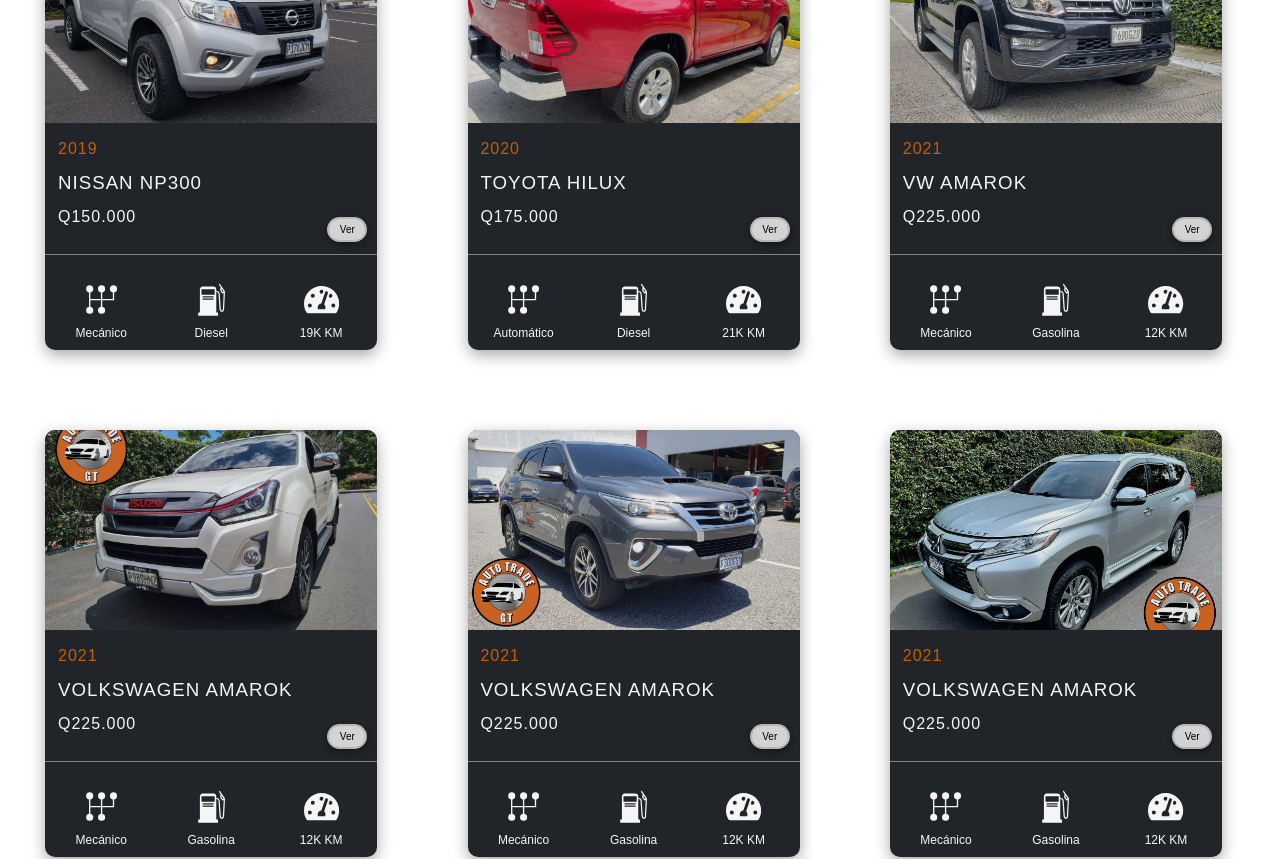
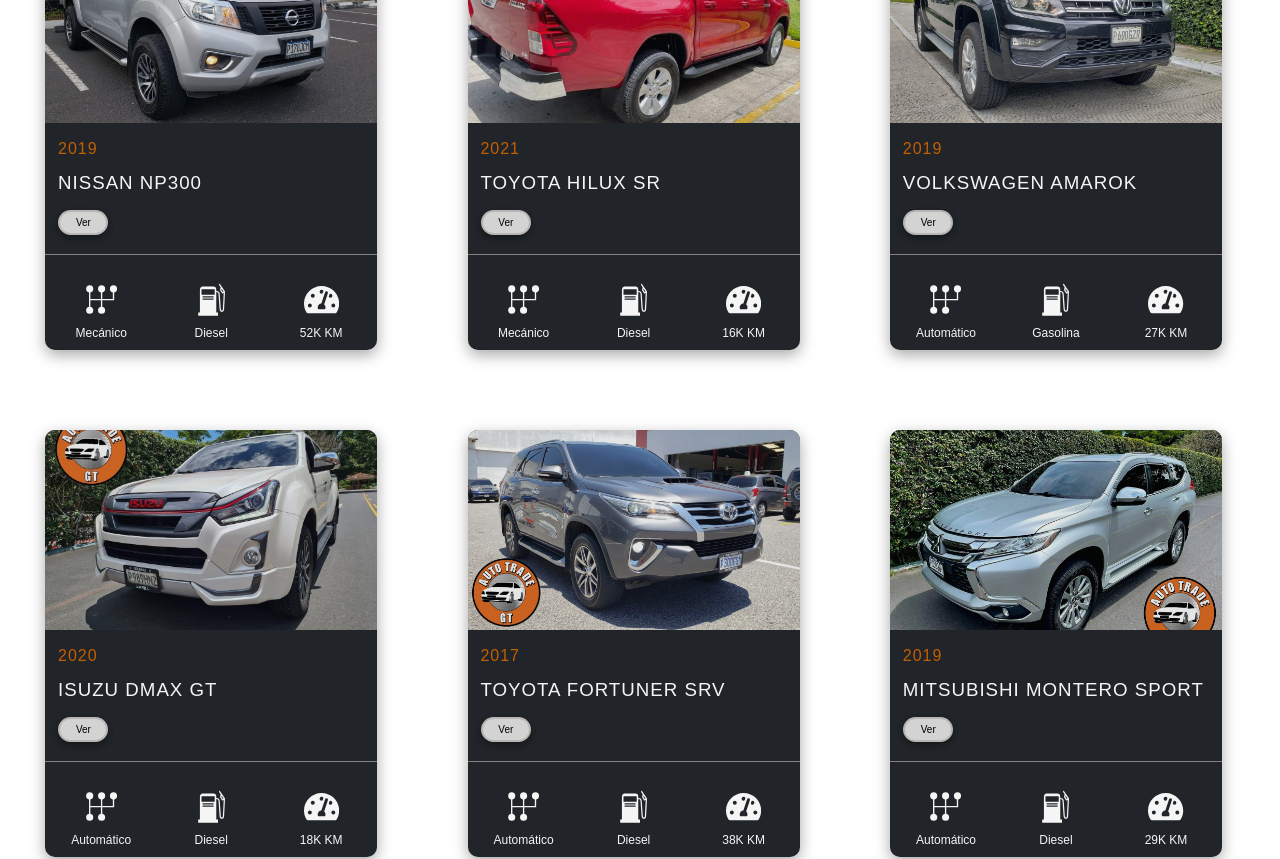
Before and after one commit to miguelgnz/autotradeprod, a React (Create React App) app: page / in a window 1280 px wide. Shown: the part 1820-2679 px from the top of the page. Built offline with nearby package versions, Linux system fonts and the light colour scheme; some icons are missing; the HTML template or start-up script is replaced by a standard one.

Commit message:
Client request modification of CarCards and Modal

```diff
--- a/src/components/CarsGrid/CarsGrid.js
+++ b/src/components/CarsGrid/CarsGrid.js
@@ -21,6 +21,7 @@
                     fuel={car.fuel}
                     mileage={car.mileage}
                     extras={car.extras}
+                    motor={car.motor}
                 />
                 );
             })}
--- a/src/components/layout/CarCard/CarCard.js
+++ b/src/components/layout/CarCard/CarCard.js
@@ -53,7 +53,7 @@
         <h3 className={classes.cardTitle} id={classes.carTitle}>
           {props.title}
         </h3>
-        <p className={classes.cardTitle}>{`Q${props.price}`}</p>
+        {/* <p className={classes.cardTitle}>{`Q${props.price}`}</p> */}
         <MoreInfoBtn carDetails={
             {
               title: props.title,
@@ -63,6 +63,7 @@
               fuel: props.fuel,
               mileage: props.mileage,
               price: props.price,
+              motor: props.motor,
               extras: props.extras
           }
         }/>
--- a/src/components/layout/CarCard/MoreInfoBtn.module.css
+++ b/src/components/layout/CarCard/MoreInfoBtn.module.css
@@ -8,13 +8,13 @@
     justify-content: center;
     align-items: center;
     cursor: pointer;
-    width: 40px;
+    width: 50px;
     height: 25px;
     color: black;
     font-size: 10px;
     position: relative;
-    bottom: 20px;
-    left: 85%;
+    bottom: -5px;
+    left: 4%;
 }
 
 .moreInfoBtn:hover {
--- a/src/components/layout/Modal/Modal.js
+++ b/src/components/layout/Modal/Modal.js
@@ -1,7 +1,7 @@
 import React, {useState} from 'react'
 import { BsFillArrowRightCircleFill, BsFillArrowLeftCircleFill, BsXLg } from 'react-icons/bs';
-import { GiGearStickPattern, GiGasPump } from 'react-icons/gi';
-import { FaTachometerAlt, FaMoneyBillAlt } from 'react-icons/fa';
+import { GiGearStickPattern, GiGasPump, GiCarWheel } from 'react-icons/gi';
+import { FaTachometerAlt } from 'react-icons/fa';
 
 import classes from './Modal.module.css'
 
@@ -65,11 +65,11 @@
                                 </li>
                                 <li className={classes.specItem}>
                                     <FaTachometerAlt className={classes.specIcon}/>
-                                    <span className={classes.specDetail}>Millas/Kilometros: {`${carDetails.mileage}.000`}</span>
+                                    <span className={classes.specDetail}>Kilometros: {`${carDetails.mileage}.000`}</span>
                                 </li>
                                 <li className={classes.specItem}>
-                                    <FaMoneyBillAlt className={classes.specIcon}/>
-                                    <span className={classes.specDetail}>Precio: {carDetails.price}</span>
+                                    <GiCarWheel className={classes.specIcon}/>
+                                    <span className={classes.specDetail}>Motor: {carDetails.motor}</span>
                                 </li>
                                 {/* <li className={classes.specItem}>
                                     <FaPlus className={classes.specIcon}/>
--- a/src/components/layout/Modal/Modal.module.css
+++ b/src/components/layout/Modal/Modal.module.css
@@ -127,7 +127,7 @@
   .specIcon {
     font-size: 2rem;
     margin: 0 15px;
-    color: #c45f00c4;
+    color: #676059c4;
   }
 
   .specDetail {
--- a/src/utilities/cars-data.js
+++ b/src/utilities/cars-data.js
@@ -49,63 +49,69 @@
     year: 2019,
     transmission: 'Mecánico',
     fuel: 'Diesel',
-    mileage: '19',
+    mileage: '52',
     price: '150.000',
+    motor: '2.5 C.C',
     extras: '"Lorem ipsum dolor sit amet, consectetur adipiscing elit, sed do eiusmod',
   },
   {
     id: 'c2',
-    title: 'TOYOTA HILUX',
+    title: 'TOYOTA HILUX SR',
     images: [car2_1, car2_2, car2_3, car2_4, car2_5, car2_6],
-    year: 2020,
-    transmission: 'Automático',
+    year: 2021,
+    transmission: 'Mecánico',
     fuel: 'Diesel',
-    mileage: '21',
+    mileage: '16',
     price: '175.000',
+    motor: '2.4 C.C Turbo Diesel 4x4',
     extras: '"Lorem ipsum dolor sit amet, consectetur adipiscing elit, sed do eiusmod',
   },
   {
     id: 'c3',
-    title: 'VW AMAROK',
+    title: 'VOLKSWAGEN AMAROK',
     images: [car3_1, car3_2, car3_3, car3_4, car3_5, car3_6],
-    year: 2021,
-    transmission: 'Mecánico',
+    year: 2019,
+    transmission: 'Automático',
     fuel: 'Gasolina',
-    mileage: '12',
+    mileage: '27',
     price: '225.000',
+    motor: '1.0 C.C Biturbo',
     extras: '"Lorem ipsum dolor sit amet, consectetur adipiscing elit, sed do eiusmod',
   },
   {
     id: 'c4',
-    title: 'VOLKSWAGEN AMAROK',
+    title: 'ISUZU DMAX GT',
     images: [car4_1, car4_2, car4_3, car4_4, car4_5, car4_6],
-    year: 2021,
-    transmission: 'Mecánico',
-    fuel: 'Gasolina',
-    mileage: '12',
+    year: 2020,
+    transmission: 'Automático',
+    fuel: 'Diesel',
+    mileage: '18',
     price: '225.000',
+    motor: '3.0 C.C Turbo Diesel 4x4',
     extras: '"Lorem ipsum dolor sit amet, consectetur adipiscing elit, sed do eiusmod',
   },
   {
     id: 'c5',
-    title: 'VOLKSWAGEN AMAROK',
+    title: 'TOYOTA FORTUNER SRV',
     images: [car5_1, car5_2, car5_3, car5_4, car5_5, car5_6],
-    year: 2021,
-    transmission: 'Mecánico',
-    fuel: 'Gasolina',
-    mileage: '12',
+    year: 2017,
+    transmission: 'Automático',
+    fuel: 'Diesel',
+    mileage: '38',
     price: '225.000',
+    motor: '3.0 C.C Turbo Diesel 4x4',
     extras: '"Lorem ipsum dolor sit amet, consectetur adipiscing elit, sed do eiusmod',
   },
   {
     id: 'c6',
-    title: 'VOLKSWAGEN AMAROK',
+    title: 'MITSUBISHI MONTERO SPORT',
     images: [car6_1, car6_2, car6_3, car6_4, car6_5, car6_6],
-    year: 2021,
-    transmission: 'Mecánico',
-    fuel: 'Gasolina',
-    mileage: '12',
+    year: 2019,
+    transmission: 'Automático',
+    fuel: 'Diesel',
+    mileage: '29',
     price: '225.000',
+    motor: '2.5 C.C Turbo Diesel 4x4',
     extras: '"Lorem ipsum dolor sit amet, consectetur adipiscing elit, sed do eiusmod',
   },
 ];
```
